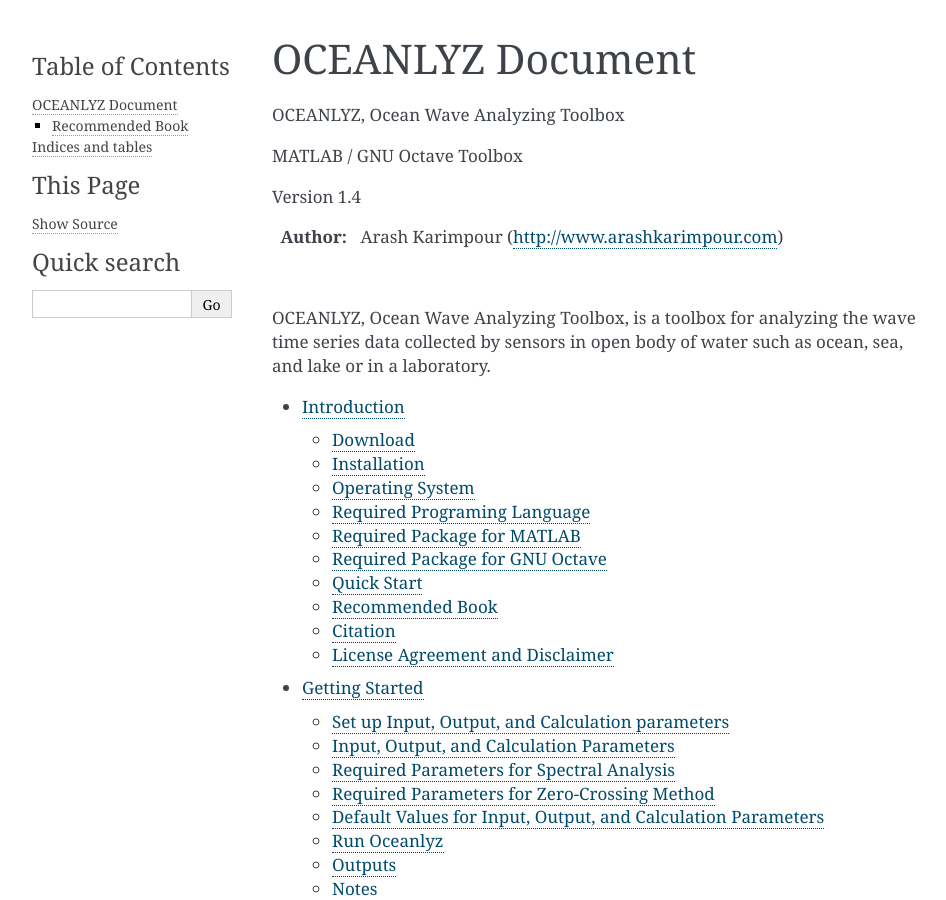
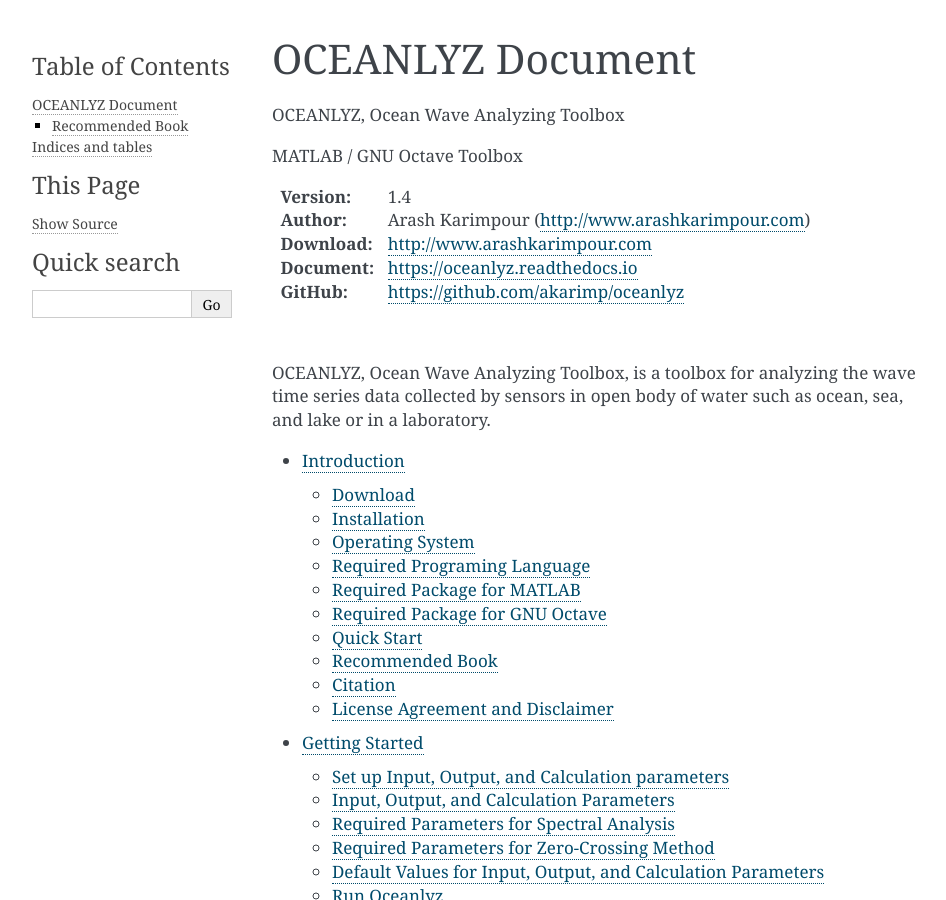
Before and after one commit to akarimp/Oceanlyz, a Sphinx documentation site: the page built from docs/index.rst, in a window 1280 px wide and 900 px high. Shown: the whole window, without its empty margins (148-1094 px from the left). Built offline with Sphinx 7.4.7, drawn with Linux system fonts in a browser that asks for light colours; some of the changed lines change nothing that is shown.

Commit message:
Update index.rst

```diff
--- a/docs/index.rst
+++ b/docs/index.rst
@@ -12,9 +12,11 @@
 
 MATLAB / GNU Octave Toolbox
 
-Version 1.4
-
+:Version: 1.4
 :Author: Arash Karimpour (http://www.arashkarimpour.com)
+:Download: http://www.arashkarimpour.com
+:Document: https://oceanlyz.readthedocs.io
+:GitHub: https://github.com/akarimp/oceanlyz
 
 .. :Date: July, 2019
 
```
